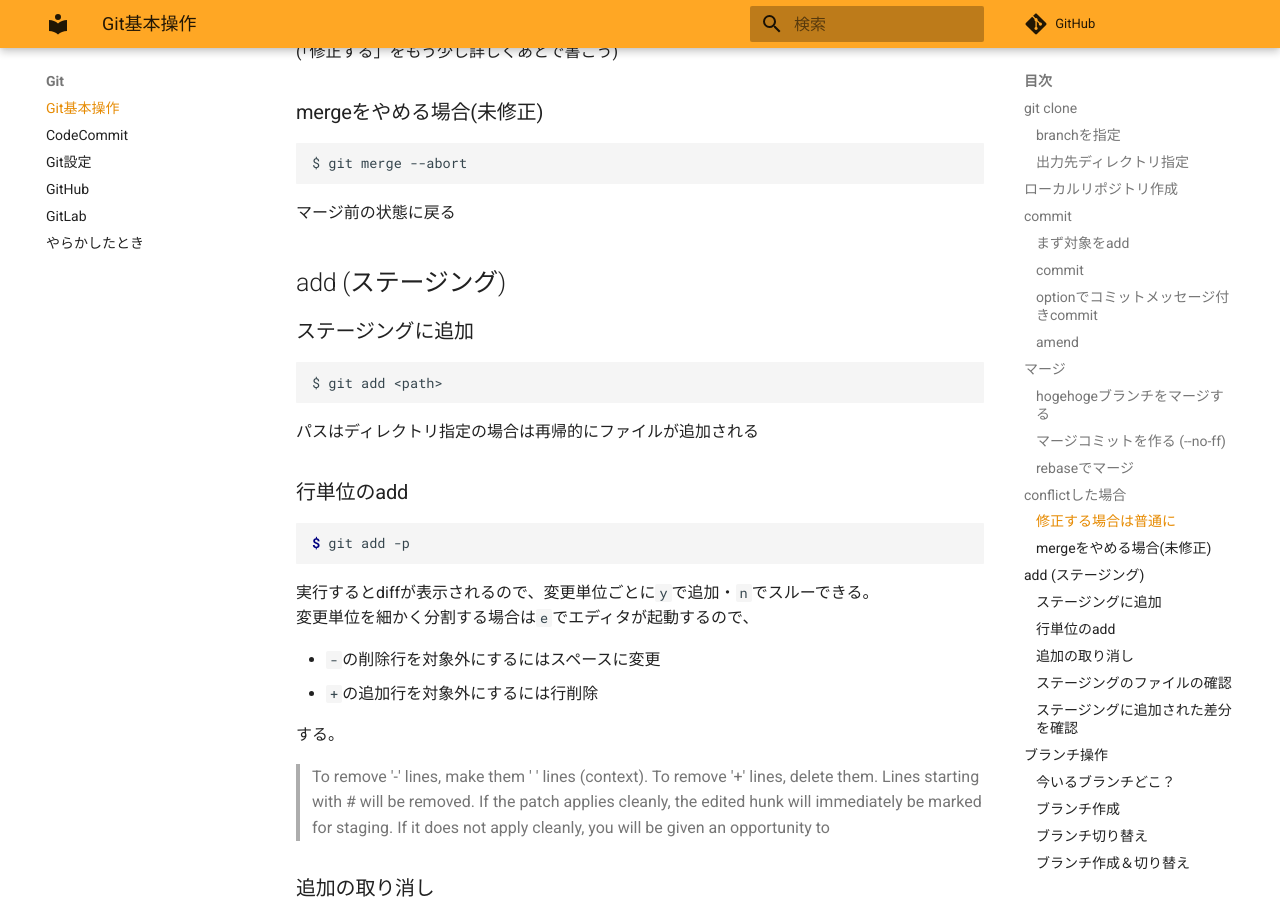
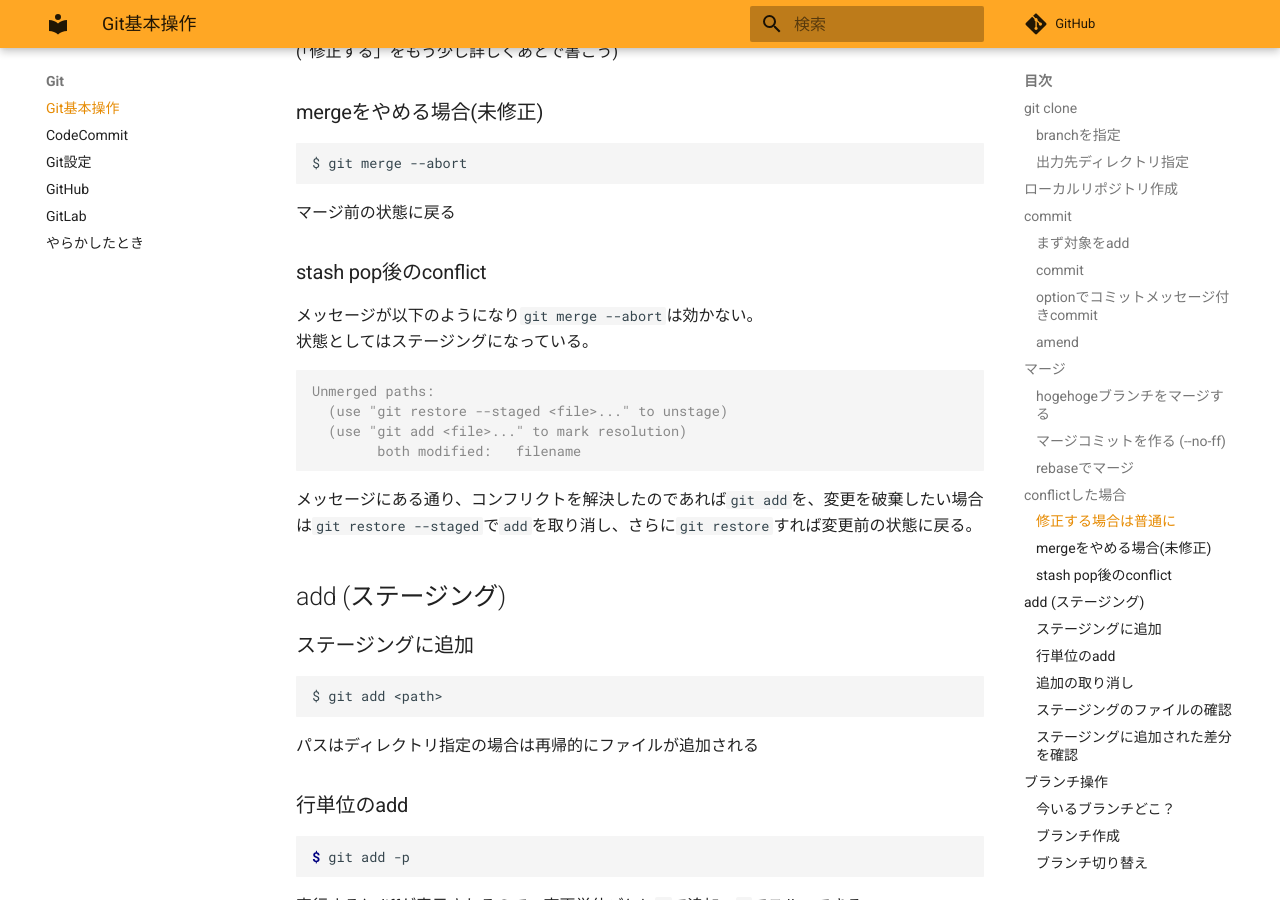
Before and after one commit to zaki-lknr/docs, an MkDocs documentation site: the page built from docs/Git/index.md, in a window 1280 px wide and 900 px high, scrolled down 3133 px. Built offline with MkDocs 1.6.1 and Material for MkDocs 9.7.7, drawn with Linux system fonts in a browser that asks for light colours; comment, search, counter and statistics services are not loaded.

Commit message:
add: git: stash pop後のconflict

````diff
--- a/docs/Git/index.md
+++ b/docs/Git/index.md
@@ -149,6 +149,20 @@ $ git merge --abort
 ```
 
 マージ前の状態に戻る
+
+### stash pop後のconflict
+
+メッセージが以下のようになり`git merge --abort`は効かない。
+状態としてはステージングになっている。
+
+```console
+Unmerged paths:
+  (use "git restore --staged <file>..." to unstage)
+  (use "git add <file>..." to mark resolution)
+        both modified:   filename
+```
+
+メッセージにある通り、コンフリクトを解決したのであれば`git add`を、変更を破棄したい場合は`git restore --staged`で`add`を取り消し、さらに`git restore`すれば変更前の状態に戻る。
 
 ## add (ステージング)
 
````
